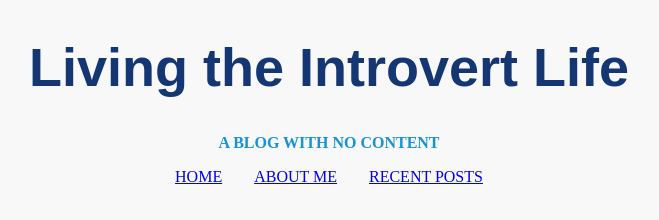
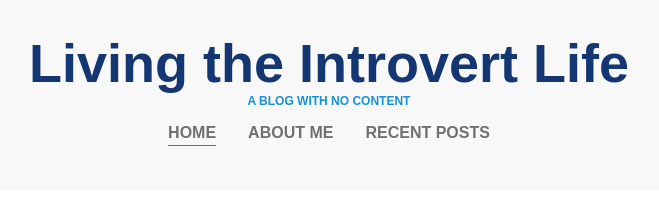
Before and after one commit to sahil1331/Blog, a plain HTML site: page index.html in a window 1280 px wide. Shown: the whole page, without its empty margins (311-970 px from the left). Drawn offline with Linux system fonts and the light colour scheme.

Commit message:
styled navigation bar more.

```diff
--- a/css/style.css
+++ b/css/style.css
@@ -1,19 +1,39 @@
 body{
+    margin: 0;
+    font-family:sans-serif;
+}
+
+/*--------------------------------------
+
+Typography
+
+---------------------------------------*/
+
+header{
     text-align:center;
     background-color: #f8f8f8;
+    padding: 2em 0;
 }
 
 h1{
-    font-family:sans-serif;
+
     color:#143774;
     font-size: 3.375rem;
+    margin: 0;
 }
 
 .subtitle{
-    color: #1792d2;
-    font-size:1rem;
+    color:#1792d2;
+    font-size:.75rem;
     font-weight: bold;
+    margin: 0;
 }
+
+/*--------------------------------------
+
+Navigation
+
+---------------------------------------*/
 
 nav ul{
     list-style: none;
@@ -27,15 +47,21 @@ nav li{
 }
 
 nav a{
-
+    text-decoration: none;
+    color: #707070;
+    font-weight: bold;
+    padding: 0.25em 0;
 }
 
-nav a:hover{
-
+nav a:hover,
+nav a:focus {
+    color: #1792d2;
 }
 
-.navigation{
+.current-page{
+    border-bottom: 1px solid #707070;
+}
+
+.current-page:hover{
     color: #707070;
-    font-size:1rem;
-    font-weight: bold;
 }
--- a/index.html
+++ b/index.html
@@ -16,7 +16,7 @@
             </div>
             <nav>
                 <ul>
-                    <li><a href="#">HOME</a></li>
+                    <li><a href="#" class="current-page">HOME</a></li>
                     <li><a href="#">ABOUT ME</a></li>
                     <li><a href="#">RECENT POSTS</a></li>
                 </ul>
```
